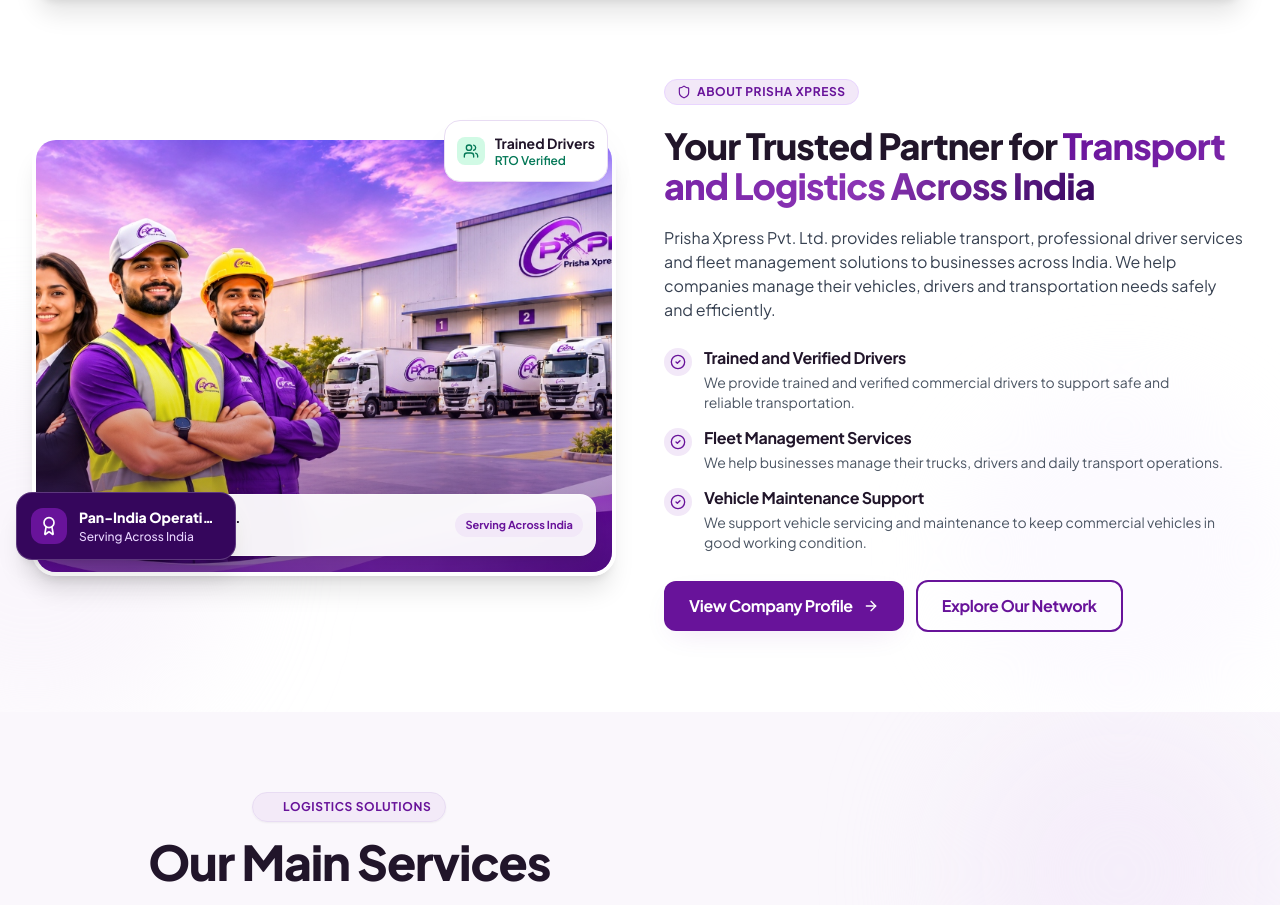
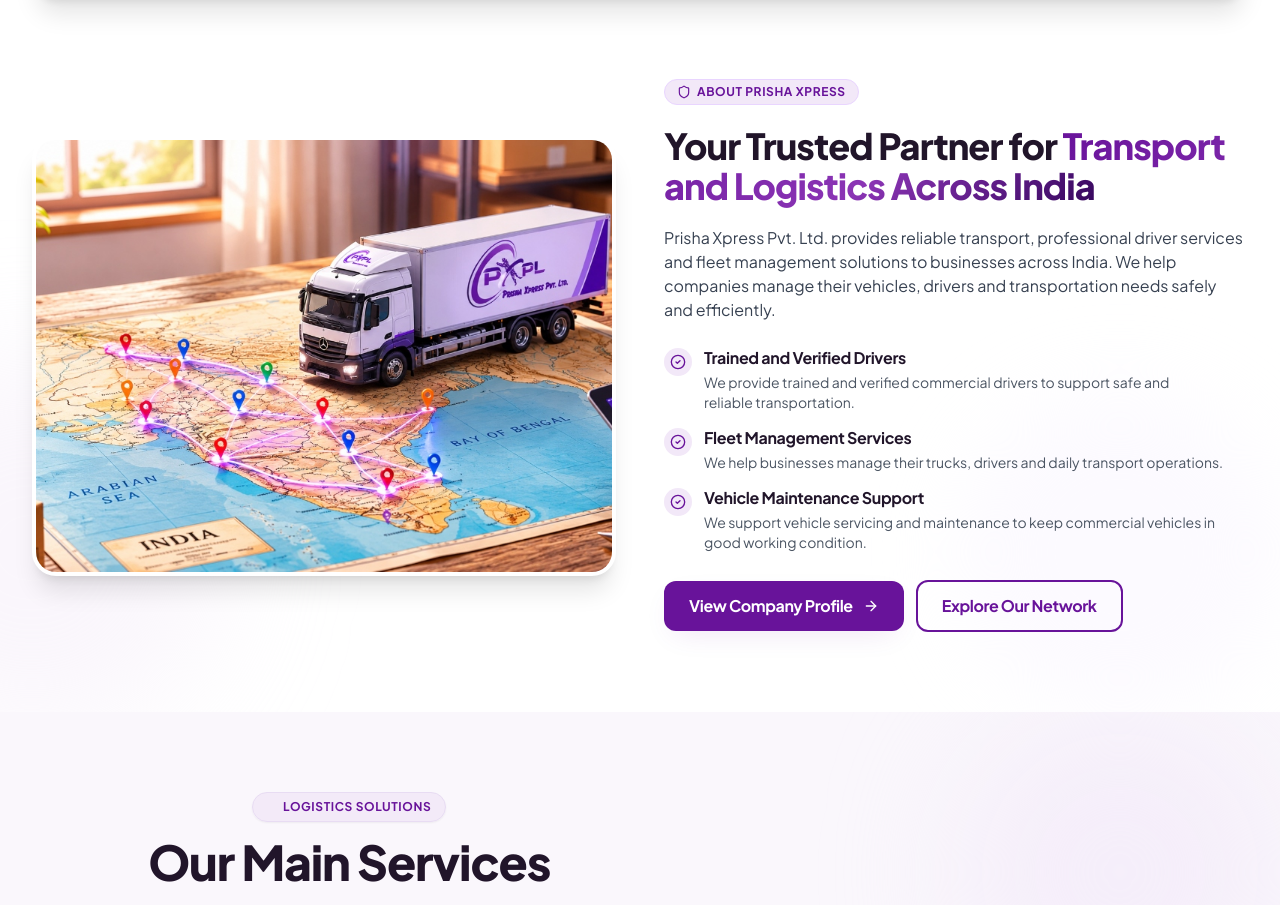
Before and after one commit to nprathamesh314-lab/Prisha, a React (Vite) app: page / in a window 1280 px wide. Shown: the part 798-1703 px from the top of the page. Built offline with nearby package versions, Linux system fonts and the light colour scheme; no server answers.

Commit message:
feat(home): replace intro image with corridor-network-map.jpg and remove overlay badges

```diff
--- a/src/components/sections/CompanyIntroSection.tsx
+++ b/src/components/sections/CompanyIntroSection.tsx
@@ -1,8 +1,7 @@
 import React from 'react';
-import { ArrowRight, CheckCircle2, Shield, Award, Users, MapPin } from 'lucide-react';
+import { ArrowRight, CheckCircle2, Shield } from 'lucide-react';
 import { Button } from '../common/Button';
 import { FadeIn } from '../animations/FadeIn';
-import { companyInfo } from '../../data/companyData';
 
 export const CompanyIntroSection: React.FC = () => {
   return (
@@ -13,58 +12,19 @@ export const CompanyIntroSection: React.FC = () => {
 
       <div className="max-w-7xl mx-auto px-4 sm:px-6 lg:px-8 relative z-10">
         <div className="grid grid-cols-1 lg:grid-cols-12 gap-8 lg:gap-12 items-center">
-          {/* Left Column: Image with Decorative Floating Badges */}
+          {/* Left Column: Corridor Network Map Image */}
           <div className="lg:col-span-6 relative">
             <FadeIn direction="right" duration={0.6}>
-              <div className="relative rounded-3xl overflow-hidden shadow-xl border-4 border-white">
+              <div className="relative rounded-3xl overflow-hidden shadow-xl border-4 border-white bg-white">
                 <img
-                  src="/assets/images/company-team.jpg"
-                  alt="Prisha Xpress Logistics & Fleet Operations Team"
+                  src="/assets/images/corridor-network-map.jpg"
+                  alt="Prisha Xpress Transport Network Map Across India"
                   loading="lazy"
                   decoding="async"
                   className="w-full h-auto object-cover transform hover:scale-105 transition-transform duration-700 aspect-[4/3]"
                 />
-                <div className="absolute inset-0 bg-gradient-to-t from-px-deep/60 via-transparent to-transparent pointer-events-none" />
-                <div className="absolute bottom-3 left-3 right-3 sm:bottom-4 sm:left-4 sm:right-4 p-2.5 sm:p-3 rounded-2xl bg-white/95 backdrop-blur-md border border-white/40 shadow-lg text-xs flex items-center justify-between">
-                  <div className="flex items-center gap-2 min-w-0">
-                    <MapPin className="w-4 h-4 text-px-primary shrink-0" />
-                    <div className="min-w-0">
-                      <p className="font-bold text-px-dark text-xs sm:text-sm truncate">Prisha Xpress Pvt. Ltd.</p>
-                      <p className="text-gray-600 text-[11px] sm:text-xs font-medium truncate">{companyInfo.headquarters}</p>
-                    </div>
-                  </div>
-                  <span className="px-2.5 py-1 rounded-full font-bold bg-px-lavender text-px-primary text-[10px] sm:text-[11px] whitespace-nowrap shrink-0 ml-2">
-                    Serving Across India
-                  </span>
-                </div>
               </div>
             </FadeIn>
-
-            {/* Floating Pan-India Operations Badge */}
-            <div className="absolute -bottom-3 left-2 sm:bottom-4 sm:-left-4 bg-px-deep text-white p-2.5 sm:p-3.5 rounded-2xl shadow-xl border border-white/20 max-w-[195px] sm:max-w-[220px] z-20">
-              <div className="flex items-center gap-2.5 sm:gap-3">
-                <div className="p-2 rounded-xl bg-px-primary text-white shrink-0">
-                  <Award className="w-4 h-4 sm:w-5 sm:h-5" />
-                </div>
-                <div className="min-w-0">
-                  <p className="text-xs sm:text-sm font-black leading-tight text-white truncate">Pan-India Operations</p>
-                  <p className="text-[10px] sm:text-xs text-purple-200 font-medium mt-0.5 truncate">Serving Across India</p>
-                </div>
-              </div>
-            </div>
-
-            {/* Floating Trained Drivers Badge */}
-            <div className="absolute -top-3 right-2 sm:-top-4 sm:right-2 bg-white text-px-dark p-2.5 sm:p-3 rounded-2xl shadow-card-hover border border-px-border max-w-[175px] sm:max-w-[200px] z-20">
-              <div className="flex items-center gap-2 sm:gap-2.5">
-                <div className="p-1.5 rounded-lg bg-emerald-100 text-emerald-700 shrink-0">
-                  <Users className="w-4 h-4" />
-                </div>
-                <div className="min-w-0">
-                  <p className="text-xs sm:text-sm font-bold text-px-dark truncate">Trained Drivers</p>
-                  <p className="text-[11px] sm:text-xs text-emerald-700 font-semibold truncate">RTO Verified</p>
-                </div>
-              </div>
-            </div>
           </div>
 
           {/* Right Column: Introduction & Verified Activities */}
```
